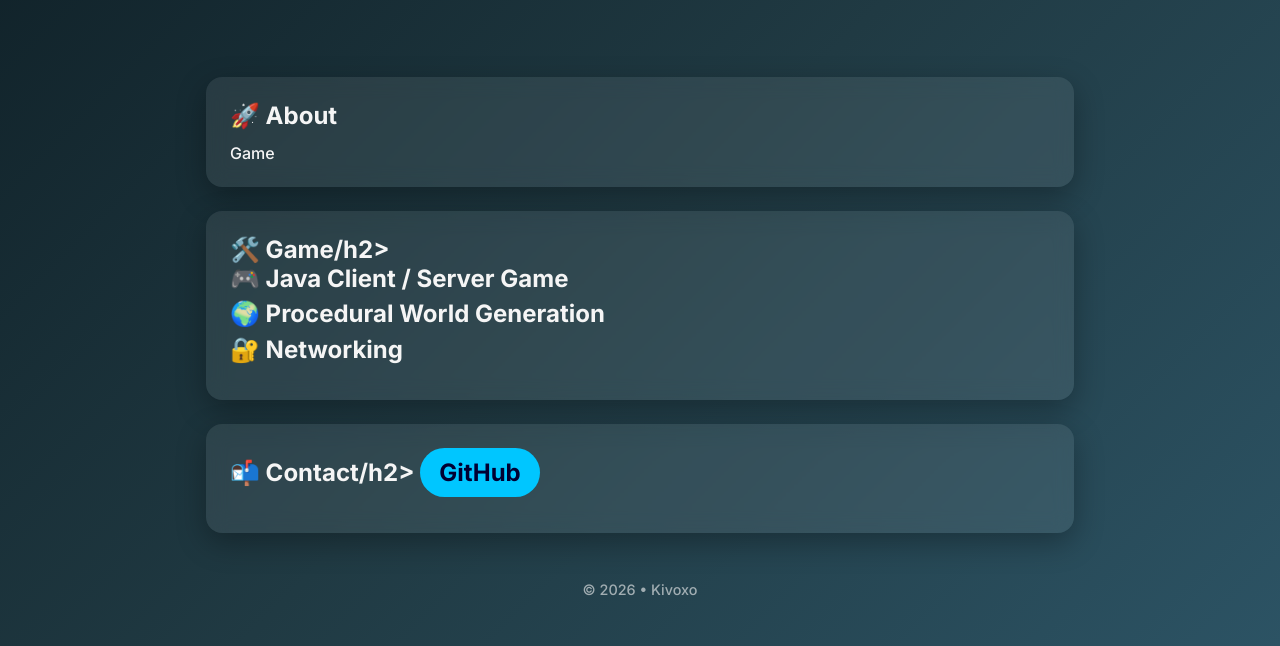
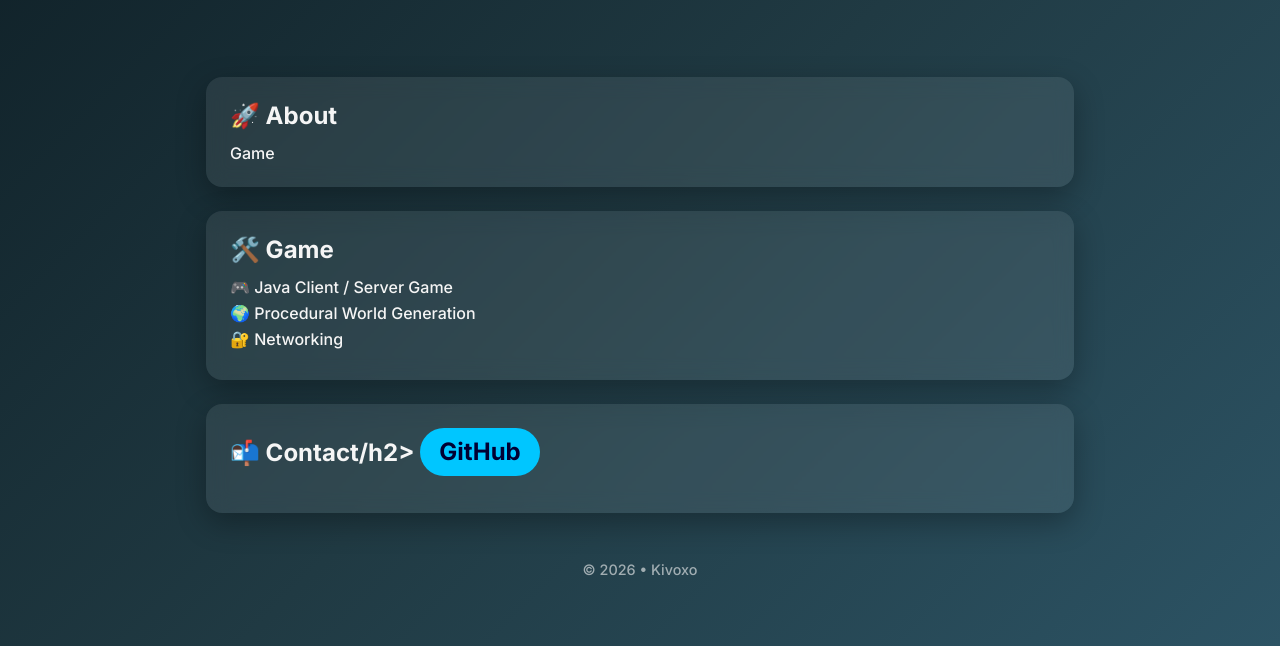
Before and after one commit to kivoxo/kivoxo.github.io, a plain HTML site: page index.html in a window 1280 px wide. Shown: the part 154-800 px from the top of the page. Drawn offline with Linux system fonts and the light colour scheme.

Commit message:
Update index.html

```diff
--- a/index.html
+++ b/index.html
@@ -22,7 +22,7 @@
     </section>
 
     <section class="card">
-      <h2>🛠️ Game/h2>
+      <h2>🛠️ Game</h2>
       <ul>
         <li>🎮 Java Client / Server Game</li>
         <li>🌍 Procedural World Generation</li>
```
